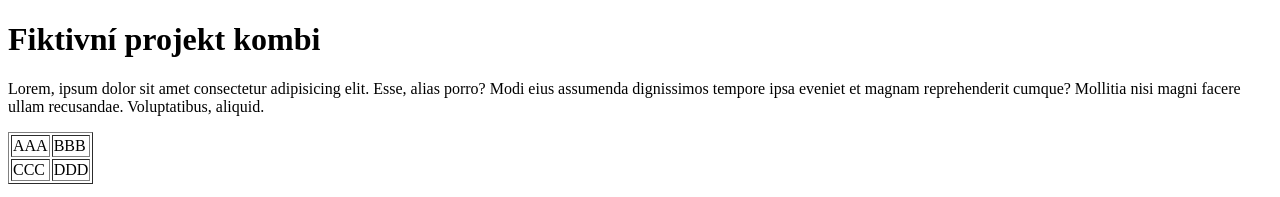
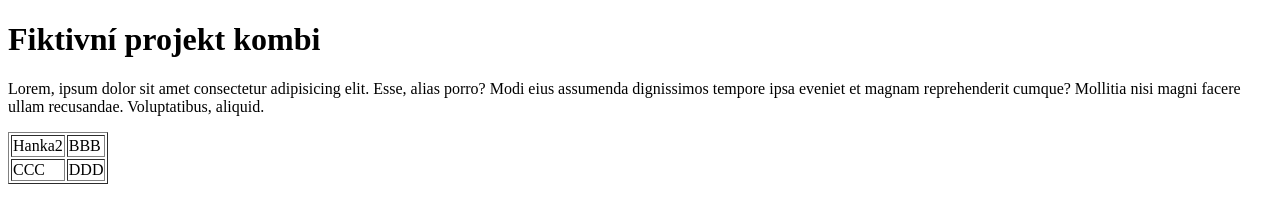
Before and after one commit to drop893/fiktivni-projekt-kombi, a plain HTML site: page index.html in a window 1280 px wide. Shown: the top 197 px of the page. Drawn offline with Linux system fonts and the light colour scheme.

Commit message:
zmena jmena v tabulce

```diff
--- a/index.html
+++ b/index.html
@@ -14,7 +14,7 @@
     <p>Lorem, ipsum dolor sit amet consectetur adipisicing elit. Esse, alias porro? Modi eius assumenda dignissimos tempore ipsa eveniet et magnam reprehenderit cumque? Mollitia nisi magni facere ullam recusandae. Voluptatibus, aliquid.</p>
     <table border="1px solid">
         <tr>
-            <td>AAA</td>
+            <td>Hanka2</td>
             <td>BBB</td>
         </tr>
         <tr>
```
